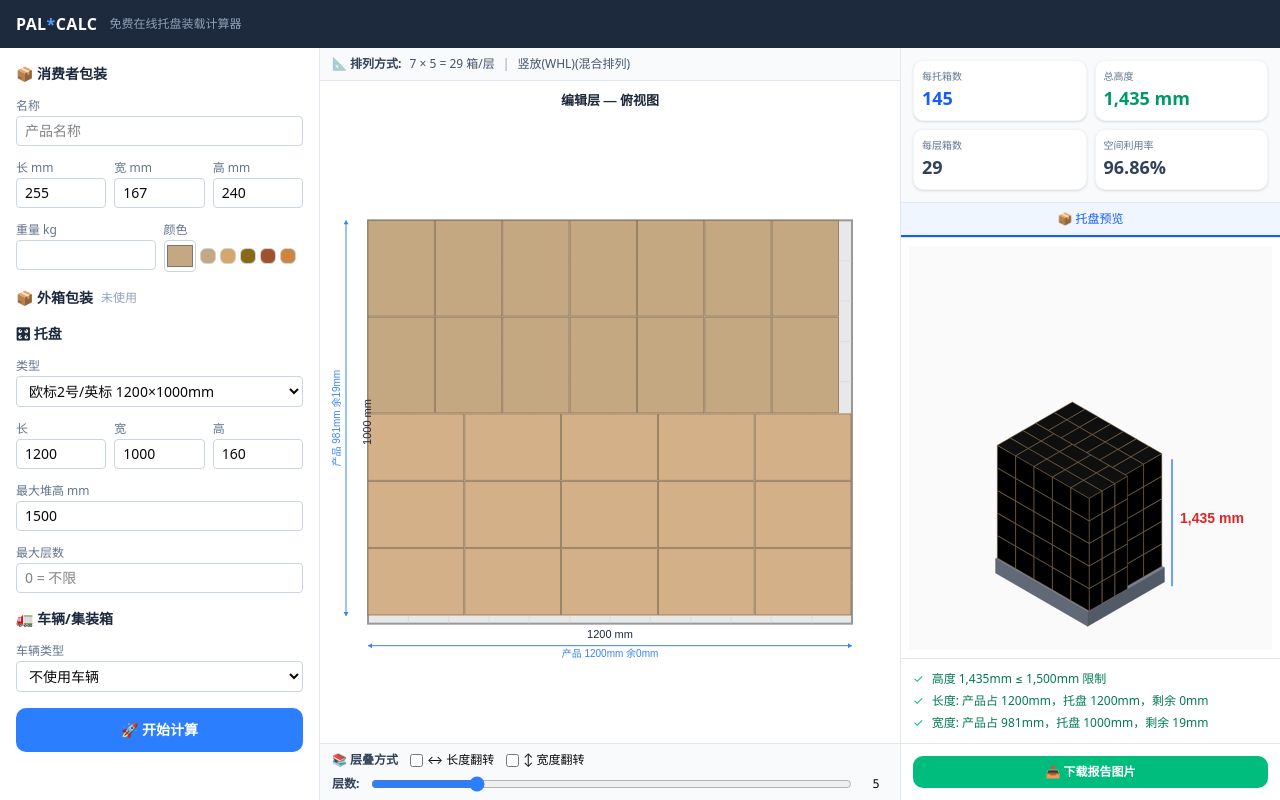
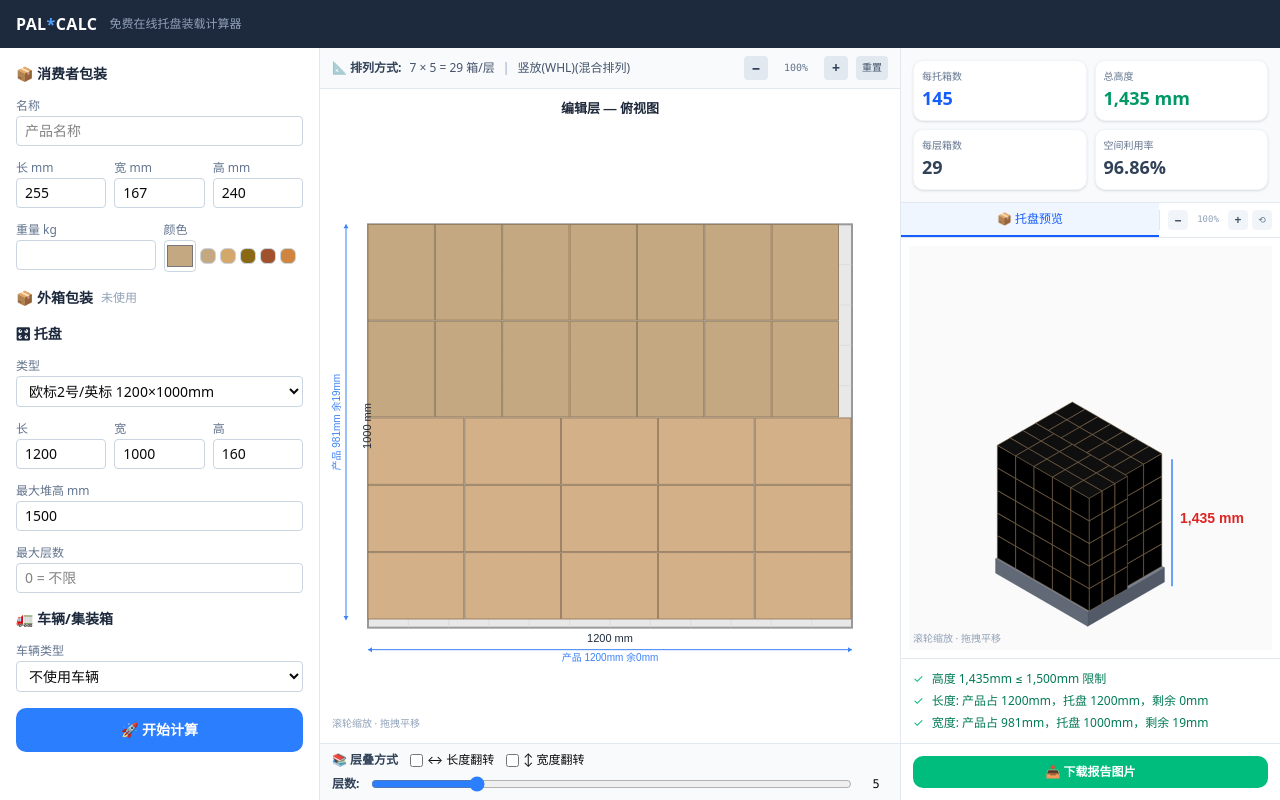
Before and after one commit to xiaonan177/Ka, a Next.js app: page / in a window 1280 px wide. Both pictures are taken after a click on the button "🚀 开始计算". Built offline with nearby package versions, Linux system fonts and the light colour scheme.

Commit message:
feat: 添加视图缩放和平移功能（滚轮缩放+拖拽平移+按钮控制）
Coze-Commit-Type: user
Coze-User-ID: 617247819964584
Coze-Conversation-ID: 6746399

```diff
--- a/src/components/LayerEditor.tsx
+++ b/src/components/LayerEditor.tsx
@@ -2,6 +2,7 @@
 
 import { useEffect, useRef, useCallback } from 'react';
 import { PalletPlan, PalletizeInput, LayerSection, mmToDm } from '@/lib/palletize';
+import { useZoomPan } from '@/hooks/useZoomPan';
 
 interface LayerEditorProps {
   plan: PalletPlan | null;
@@ -19,6 +20,7 @@ export function LayerEditor({
   onLayersChange, onFlipLengthChange, onFlipWidthChange,
 }: LayerEditorProps) {
   const canvasRef = useRef<HTMLCanvasElement>(null);
+  const { zoom, panX, panY, zoomIn, zoomOut, resetView, bindCanvas, unbindCanvas } = useZoomPan(1);
 
   const draw = useCallback(() => {
     const canvas = canvasRef.current;
@@ -36,6 +38,11 @@ export function LayerEditor({
     ctx.fillStyle = '#FFFFFF';
     ctx.fillRect(0, 0, displayW, displayH);
 
+    // 应用缩放和平移
+    ctx.save();
+    ctx.translate(panX, panY);
+    ctx.scale(zoom, zoom);
+
     const palletL = mmToDm(input.pallet.length);
     const palletW = mmToDm(input.pallet.width);
     const margin = 40;
@@ -47,20 +54,20 @@ export function LayerEditor({
 
     // 标题
     ctx.fillStyle = '#1E293B';
-    ctx.font = 'bold 13px sans-serif';
+    ctx.font = `bold ${13 / zoom}px sans-serif`;
     ctx.textAlign = 'center';
-    ctx.fillText('编辑层 — 俯视图', displayW / 2, 16);
+    ctx.fillText('编辑层 — 俯视图', displayW / 2 / 1, 16 / zoom);
 
     // 托盘
     ctx.fillStyle = '#E8E8E8';
     ctx.strokeStyle = '#999';
-    ctx.lineWidth = 2;
+    ctx.lineWidth = 2 / zoom;
     ctx.fillRect(ox, oy, palletL * scale, palletW * scale);
     ctx.strokeRect(ox, oy, palletL * scale, palletW * scale);
 
     // 托盘网格
     ctx.strokeStyle = '#D0D0D0';
-    ctx.lineWidth = 0.5;
+    ctx.lineWidth = 0.5 / zoom;
     for (let i = 1; i < palletL; i++) {
       const x = ox + i * scale;
       ctx.beginPath(); ctx.moveTo(x, oy); ctx.lineTo(x, oy + palletW * scale); ctx.stroke();
@@ -96,7 +103,7 @@ export function LayerEditor({
 
           // 边框
           ctx.strokeStyle = '#8B7355';
-          ctx.lineWidth = 0.8;
+          ctx.lineWidth = 0.8 / zoom;
           ctx.strokeRect(drawX, drawY, bw, bh);
 
           // 产品名 (如果空间足够)
@@ -119,7 +126,7 @@ export function LayerEditor({
 
     // 托盘长度标注
     ctx.fillStyle = '#1E293B';
-    ctx.font = '11px sans-serif';
+    ctx.font = `${11 / zoom}px sans-serif`;
     ctx.textAlign = 'center';
     ctx.textBaseline = 'top';
     ctx.fillText(`${input.pallet.length} mm`, ox + palletL * scale / 2, oy + palletW * scale + 6);
@@ -128,7 +135,7 @@ export function LayerEditor({
     const coverageLDraw = (coverageL / input.pallet.length) * palletL * scale;
     const annoY2 = oy + palletW * scale + 22;
     ctx.strokeStyle = '#3B82F6';
-    ctx.lineWidth = 1;
+    ctx.lineWidth = 1 / zoom;
     ctx.beginPath();
     ctx.moveTo(ox, annoY2);
     ctx.lineTo(ox + coverageLDraw, annoY2);
@@ -137,13 +144,13 @@ export function LayerEditor({
     ctx.beginPath(); ctx.moveTo(ox, annoY2); ctx.lineTo(ox + 4, annoY2 - 2.5); ctx.lineTo(ox + 4, annoY2 + 2.5); ctx.closePath(); ctx.fillStyle = '#3B82F6'; ctx.fill();
     ctx.beginPath(); ctx.moveTo(ox + coverageLDraw, annoY2); ctx.lineTo(ox + coverageLDraw - 4, annoY2 - 2.5); ctx.lineTo(ox + coverageLDraw - 4, annoY2 + 2.5); ctx.closePath(); ctx.fill();
     ctx.fillStyle = '#3B82F6';
-    ctx.font = '10px sans-serif';
+    ctx.font = `${10 / zoom}px sans-serif`;
     ctx.textAlign = 'center';
     ctx.fillText(`产品 ${coverageL}mm${remainL >= 0 ? ` 余${remainL}mm` : ` 超${Math.abs(remainL)}mm`}`, ox + coverageLDraw / 2, annoY2 + 4);
 
     // 托盘宽度标注
     ctx.fillStyle = '#1E293B';
-    ctx.font = '11px sans-serif';
+    ctx.font = `${11 / zoom}px sans-serif`;
     ctx.save();
     ctx.translate(ox - 6, oy + palletW * scale / 2);
     ctx.rotate(-Math.PI / 2);
@@ -157,7 +164,7 @@ export function LayerEditor({
     const coverageWDraw = (coverageW / input.pallet.width) * palletW * scale;
     const annoX2 = ox - 22;
     ctx.strokeStyle = '#3B82F6';
-    ctx.lineWidth = 1;
+    ctx.lineWidth = 1 / zoom;
     ctx.beginPath();
     ctx.moveTo(annoX2, oy);
     ctx.lineTo(annoX2, oy + coverageWDraw);
@@ -168,19 +175,27 @@ export function LayerEditor({
     ctx.translate(annoX2 - 4, oy + coverageWDraw / 2);
     ctx.rotate(-Math.PI / 2);
     ctx.fillStyle = '#3B82F6';
-    ctx.font = '10px sans-serif';
+    ctx.font = `${10 / zoom}px sans-serif`;
     ctx.textAlign = 'center';
     ctx.textBaseline = 'bottom';
     ctx.fillText(`产品 ${coverageW}mm${remainW >= 0 ? ` 余${remainW}mm` : ` 超${Math.abs(remainW)}mm`}`, 0, 0);
     ctx.restore();
 
-  }, [plan, input, flipLength, flipWidth]);
+    ctx.restore(); // 恢复缩放平移变换
+
+  }, [plan, input, flipLength, flipWidth, zoom, panX, panY]);
+
+  useEffect(() => {
+    const canvas = canvasRef.current;
+    bindCanvas(canvas);
+    return () => unbindCanvas(canvas);
+  }, [bindCanvas, unbindCanvas]);
 
   useEffect(() => { draw(); }, [draw]);
 
   return (
     <div className="flex-1 flex flex-col bg-white min-w-0">
-      {/* 排列策略选择 */}
+      {/* 排列策略选择 + 缩放控制 */}
       <div className="px-3 py-2 border-b border-slate-200 bg-slate-50">
         <div className="flex items-center gap-2 text-xs">
           <span className="font-bold text-slate-700">📐 排列方式:</span>
@@ -189,12 +204,19 @@ export function LayerEditor({
           </span>
           <span className="text-slate-400">|</span>
           <span className="text-slate-600">{plan?.orientation || '—'}</span>
+          <span className="flex-1" />
+          {/* 缩放控制 */}
+          <button onClick={zoomOut} className="w-6 h-6 flex items-center justify-center rounded bg-slate-200 hover:bg-slate-300 text-slate-700 font-bold text-sm leading-none">−</button>
+          <span className="text-[10px] text-slate-500 w-10 text-center font-mono">{Math.round(zoom * 100)}%</span>
+          <button onClick={zoomIn} className="w-6 h-6 flex items-center justify-center rounded bg-slate-200 hover:bg-slate-300 text-slate-700 font-bold text-sm leading-none">+</button>
+          <button onClick={resetView} className="px-1.5 h-6 flex items-center justify-center rounded bg-slate-200 hover:bg-slate-300 text-slate-600 text-[10px]">重置</button>
         </div>
       </div>
 
       {/* 俯视图 Canvas */}
-      <div className="flex-1 p-2">
-        <canvas ref={canvasRef} className="w-full h-full" style={{ minHeight: 300 }} />
+      <div className="flex-1 p-2 relative">
+        <canvas ref={canvasRef} className="w-full h-full cursor-grab active:cursor-grabbing" style={{ minHeight: 300 }} />
+        <div className="absolute bottom-3 left-3 text-[10px] text-slate-400 pointer-events-none">滚轮缩放 · 拖拽平移</div>
       </div>
 
       {/* 工具栏 */}
--- a/src/components/SolutionPreview.tsx
+++ b/src/components/SolutionPreview.tsx
@@ -2,6 +2,7 @@
 
 import { useEffect, useRef, useCallback, useState } from 'react';
 import { PalletPlan, PalletizeInput, TruckLoadResult, mmToDm, calculateTruckLoad } from '@/lib/palletize';
+import { useZoomPan } from '@/hooks/useZoomPan';
 
 interface SolutionPreviewProps {
   plan: PalletPlan | null;
@@ -15,6 +16,7 @@ interface SolutionPreviewProps {
 export function SolutionPreview({ plan, input, layers, flipLength, flipWidth, onDownloadReport }: SolutionPreviewProps) {
   const canvasRef = useRef<HTMLCanvasElement>(null);
   const [viewMode, setViewMode] = useState<'pallet' | 'truck'>('pallet');
+  const { zoom, panX, panY, zoomIn, zoomOut, resetView, bindCanvas, unbindCanvas } = useZoomPan(1);
 
   const truckLoad: TruckLoadResult | null = plan && input.truck
     ? calculateTruckLoad(input.truck, input.pallet.length, input.pallet.width, plan.totalHeight, plan.boxesPerLayer * layers, input.boxWeight)
@@ -37,6 +39,11 @@ export function SolutionPreview({ plan, input, layers, flipLength, flipWidth, on
     ctx.fillStyle = '#FAFAFA';
     ctx.fillRect(0, 0, displayW, displayH);
 
+    // 应用缩放和平移
+    ctx.save();
+    ctx.translate(panX, panY);
+    ctx.scale(zoom, zoom);
+
     // 等轴测参数
     const palletL = mmToDm(input.pallet.length);
     const palletW = mmToDm(input.pallet.width);
@@ -57,8 +64,8 @@ export function SolutionPreview({ plan, input, layers, flipLength, flipWidth, on
     // 计算缩放
     const maxExt = Math.max(palletL, palletW, palletH + totalLayers * boxH);
     const scale = Math.min(displayW * 0.35, displayH * 0.35) / maxExt;
-    const cx = displayW * 0.45;
-    const cy = displayH * 0.7;
+    const cx = displayW * 0.45 / zoom;
+    const cy = displayH * 0.7 / zoom;
 
     function drawIso(x: number, y: number, z: number, w: number, d: number, h: number, fillColor: string, strokeColor: string) {
       const [x1, y1] = toIso(x, y, z);
@@ -80,7 +87,7 @@ export function SolutionPreview({ plan, input, layers, flipLength, flipWidth, on
       ctx.closePath();
       ctx.fillStyle = adjustBrightness(fillColor, -25);
       ctx.fill();
-      ctx.strokeStyle = strokeColor; ctx.lineWidth = 0.5; ctx.stroke();
+      ctx.strokeStyle = strokeColor; ctx.lineWidth = 0.5 / zoom; ctx.stroke();
 
       // 正面
       ctx.beginPath();
@@ -89,7 +96,7 @@ export function SolutionPreview({ plan, input, layers, flipLength, flipWidth, on
       ctx.closePath();
       ctx.fillStyle = adjustBrightness(fillColor, -10);
       ctx.fill();
-      ctx.strokeStyle = strokeColor; ctx.lineWidth = 0.5; ctx.stroke();
+      ctx.strokeStyle = strokeColor; ctx.lineWidth = 0.5 / zoom; ctx.stroke();
 
       // 顶面
       ctx.beginPath();
@@ -98,7 +105,7 @@ export function SolutionPreview({ plan, input, layers, flipLength, flipWidth, on
       ctx.closePath();
       ctx.fillStyle = adjustBrightness(fillColor, 15);
       ctx.fill();
-      ctx.strokeStyle = strokeColor; ctx.lineWidth = 0.5; ctx.stroke();
+      ctx.strokeStyle = strokeColor; ctx.lineWidth = 0.5 / zoom; ctx.stroke();
     }
 
     // 绘制托盘
@@ -132,7 +139,7 @@ export function SolutionPreview({ plan, input, layers, flipLength, flipWidth, on
     const [tx2, ty2] = toIso(palletL + 1, 0, totalH);
 
     ctx.strokeStyle = '#3B82F6';
-    ctx.lineWidth = 1.5;
+    ctx.lineWidth = 1.5 / zoom;
     ctx.setLineDash([]);
     ctx.beginPath();
     ctx.moveTo(cx + lx * scale, cy + ly * scale);
@@ -142,11 +149,13 @@ export function SolutionPreview({ plan, input, layers, flipLength, flipWidth, on
     // 总高度文字
     const totalHmm = input.pallet.height + totalLayers * plan.boxStackHeight;
     ctx.fillStyle = '#DC2626';
-    ctx.font = 'bold 14px sans-serif';
+    ctx.font = `bold ${14 / zoom}px sans-serif`;
     ctx.textAlign = 'left';
-    ctx.fillText(`${totalHmm.toLocaleString()} mm`, cx + tx2 * scale + 8, cy + (ly + ty2) * scale / 2);
+    ctx.fillText(`${totalHmm.toLocaleString()} mm`, cx + tx2 * scale + 8 / zoom, cy + (ly + ty2) * scale / 2);
 
-  }, [plan, input, layers, flipLength, flipWidth]);
+    ctx.restore(); // 恢复缩放平移
+
+  }, [plan, input, layers, flipLength, flipWidth, zoom, panX, panY]);
 
   const drawTruckView = useCallback(() => {
     const canvas = canvasRef.current;
@@ -164,6 +173,11 @@ export function SolutionPreview({ plan, input, layers, flipLength, flipWidth, on
 
     ctx.fillStyle = '#FAFAFA';
     ctx.fillRect(0, 0, displayW, displayH);
+
+    // 应用缩放和平移
+    ctx.save();
+    ctx.translate(panX, panY);
+    ctx.scale(zoom, zoom);
 
     const truckL = mmToDm(input.truck.length);
     const truckW = mmToDm(input.truck.width);
@@ -187,9 +201,9 @@ export function SolutionPreview({ plan, input, layers, flipLength, flipWidth, on
     const isoH = maxIsoY - minIsoY;
 
     const padding = 30;
-    const sc = Math.min((displayW - padding * 2) / isoW, (displayH - padding * 2 - 20) / isoH);
-    const cx = displayW / 2 - (minIsoX + isoW / 2) * sc;
-    const cy = displayH / 2 + 10 - (minIsoY + isoH / 2) * sc;
+    const sc = Math.min((displayW / zoom - padding * 2) / isoW, (displayH / zoom - padding * 2 - 20) / isoH);
+    const cx = displayW / zoom / 2 - (minIsoX + isoW / 2) * sc;
+    const cy = displayH / zoom / 2 + 10 - (minIsoY + isoH / 2) * sc;
 
     const tx = (v: number) => cx + v * sc;
     const ty = (v: number) => cy + v * sc;
@@ -208,12 +222,12 @@ export function SolutionPreview({ plan, input, layers, flipLength, flipWidth, on
     ctx.closePath();
     ctx.fillStyle = '#F1F5F9';
     ctx.fill();
-    ctx.strokeStyle = '#94A3B8'; ctx.lineWidth = 1.5; ctx.stroke();
+    ctx.strokeStyle = '#94A3B8'; ctx.lineWidth = 1.5 / zoom; ctx.stroke();
 
     // 侧面线
     ctx.beginPath();
     ctx.moveTo(tx(a1), ty(b1)); ctx.lineTo(tx(a5), ty(b5));
-    ctx.strokeStyle = '#94A3B8'; ctx.lineWidth = 1; ctx.stroke();
+    ctx.strokeStyle = '#94A3B8'; ctx.lineWidth = 1 / zoom; ctx.stroke();
 
     const [a6, b6] = toIso(truckL, 0, truckH);
     ctx.beginPath();
@@ -245,7 +259,7 @@ export function SolutionPreview({ plan, input, layers, flipLength, flipWidth, on
         ctx.globalAlpha = 0.7;
         ctx.fill();
         ctx.globalAlpha = 1;
-        ctx.strokeStyle = '#8B7355'; ctx.lineWidth = 0.5; ctx.stroke();
+        ctx.strokeStyle = '#8B7355'; ctx.lineWidth = 0.5 / zoom; ctx.stroke();
 
         // 托盘顶部线
         const [t1x, t1y] = toIso(px, py, palletH_d);
@@ -260,17 +274,25 @@ export function SolutionPreview({ plan, input, layers, flipLength, flipWidth, on
         ctx.globalAlpha = 0.5;
         ctx.fill();
         ctx.globalAlpha = 1;
-        ctx.strokeStyle = '#8B7355'; ctx.lineWidth = 0.3; ctx.stroke();
+        ctx.strokeStyle = '#8B7355'; ctx.lineWidth = 0.3 / zoom; ctx.stroke();
       }
     }
 
     // 卡车名称
     ctx.fillStyle = '#1E293B';
-    ctx.font = 'bold 12px sans-serif';
+    ctx.font = `bold ${12 / zoom}px sans-serif`;
     ctx.textAlign = 'center';
-    ctx.fillText(input.truck.name, displayW / 2, 16);
+    ctx.fillText(input.truck.name, displayW / zoom / 2, 16 / zoom);
 
-  }, [truckLoad, input, plan]);
+    ctx.restore(); // 恢复缩放平移
+
+  }, [truckLoad, input, plan, zoom, panX, panY]);
+
+  useEffect(() => {
+    const canvas = canvasRef.current;
+    bindCanvas(canvas);
+    return () => unbindCanvas(canvas);
+  }, [bindCanvas, unbindCanvas]);
 
   useEffect(() => {
     if (viewMode === 'pallet') drawPalletView();
@@ -316,8 +338,8 @@ export function SolutionPreview({ plan, input, layers, flipLength, flipWidth, on
         </div>
       </div>
 
-      {/* 视图切换 */}
-      <div className="flex border-b border-slate-200">
+      {/* 视图切换 + 缩放控制 */}
+      <div className="flex border-b border-slate-200 items-center">
         <button
           onClick={() => setViewMode('pallet')}
           className={`flex-1 py-2 text-xs font-medium ${viewMode === 'pallet' ? 'text-blue-600 border-b-2 border-blue-600 bg-blue-50' : 'text-slate-500 hover:bg-slate-50'}`}
@@ -332,11 +354,18 @@ export function SolutionPreview({ plan, input, layers, flipLength, flipWidth, on
             🚛 车辆视图
           </button>
         )}
+        <div className="flex items-center gap-1 px-2 border-l border-slate-200">
+          <button onClick={zoomOut} className="w-5 h-5 flex items-center justify-center rounded bg-slate-100 hover:bg-slate-200 text-slate-600 font-bold text-xs leading-none">−</button>
+          <span className="text-[9px] text-slate-400 w-8 text-center font-mono">{Math.round(zoom * 100)}%</span>
+          <button onClick={zoomIn} className="w-5 h-5 flex items-center justify-center rounded bg-slate-100 hover:bg-slate-200 text-slate-600 font-bold text-xs leading-none">+</button>
+          <button onClick={resetView} className="w-5 h-5 flex items-center justify-center rounded bg-slate-100 hover:bg-slate-200 text-slate-500 text-[9px]">⟲</button>
+        </div>
       </div>
 
       {/* Canvas预览 */}
-      <div className="flex-1 p-2">
-        <canvas ref={canvasRef} className="w-full h-full" style={{ minHeight: 350 }} />
+      <div className="flex-1 p-2 relative">
+        <canvas ref={canvasRef} className="w-full h-full cursor-grab active:cursor-grabbing" style={{ minHeight: 350 }} />
+        <div className="absolute bottom-3 left-3 text-[10px] text-slate-400 pointer-events-none">滚轮缩放 · 拖拽平移</div>
       </div>
 
       {/* 车辆装载信息 */}
--- /dev/null
+++ b/src/hooks/useZoomPan.ts
@@ -0,0 +1,77 @@
+'use client';
+
+import { useState, useRef, useCallback, useEffect } from 'react';
+
+export interface ZoomPanState {
+  zoom: number;
+  panX: number;
+  panY: number;
+}
+
+export function useZoomPan(initialZoom = 1) {
+  const [zoom, setZoom] = useState(initialZoom);
+  const [panX, setPanX] = useState(0);
+  const [panY, setPanY] = useState(0);
+  const isDragging = useRef(false);
+  const lastPos = useRef({ x: 0, y: 0 });
+
+  const zoomIn = useCallback(() => {
+    setZoom(z => Math.min(z * 1.25, 8));
+  }, []);
+
+  const zoomOut = useCallback(() => {
+    setZoom(z => Math.max(z / 1.25, 0.25));
+  }, []);
+
+  const resetView = useCallback(() => {
+    setZoom(initialZoom);
+    setPanX(0);
+    setPanY(0);
+  }, [initialZoom]);
+
+  const handleWheel = useCallback((e: WheelEvent) => {
+    e.preventDefault();
+    const delta = e.deltaY > 0 ? 0.9 : 1.1;
+    setZoom(z => Math.min(Math.max(z * delta, 0.25), 8));
+  }, []);
+
+  const handleMouseDown = useCallback((e: MouseEvent) => {
+    isDragging.current = true;
+    lastPos.current = { x: e.clientX, y: e.clientY };
+  }, []);
+
+  const handleMouseMove = useCallback((e: MouseEvent) => {
+    if (!isDragging.current) return;
+    const dx = e.clientX - lastPos.current.x;
+    const dy = e.clientY - lastPos.current.y;
+    lastPos.current = { x: e.clientX, y: e.clientY };
+    setPanX(p => p + dx);
+    setPanY(p => p + dy);
+  }, []);
+
+  const handleMouseUp = useCallback(() => {
+    isDragging.current = false;
+  }, []);
+
+  const bindCanvas = useCallback((canvas: HTMLCanvasElement | null) => {
+    if (!canvas) return;
+    canvas.addEventListener('wheel', handleWheel, { passive: false });
+    canvas.addEventListener('mousedown', handleMouseDown);
+    window.addEventListener('mousemove', handleMouseMove);
+    window.addEventListener('mouseup', handleMouseUp);
+  }, [handleWheel, handleMouseDown, handleMouseMove, handleMouseUp]);
+
+  const unbindCanvas = useCallback((canvas: HTMLCanvasElement | null) => {
+    if (!canvas) return;
+    canvas.removeEventListener('wheel', handleWheel);
+    canvas.removeEventListener('mousedown', handleMouseDown);
+    window.removeEventListener('mousemove', handleMouseMove);
+    window.removeEventListener('mouseup', handleMouseUp);
+  }, [handleWheel, handleMouseDown, handleMouseMove, handleMouseUp]);
+
+  return {
+    zoom, panX, panY,
+    zoomIn, zoomOut, resetView,
+    bindCanvas, unbindCanvas,
+  };
+}
```
